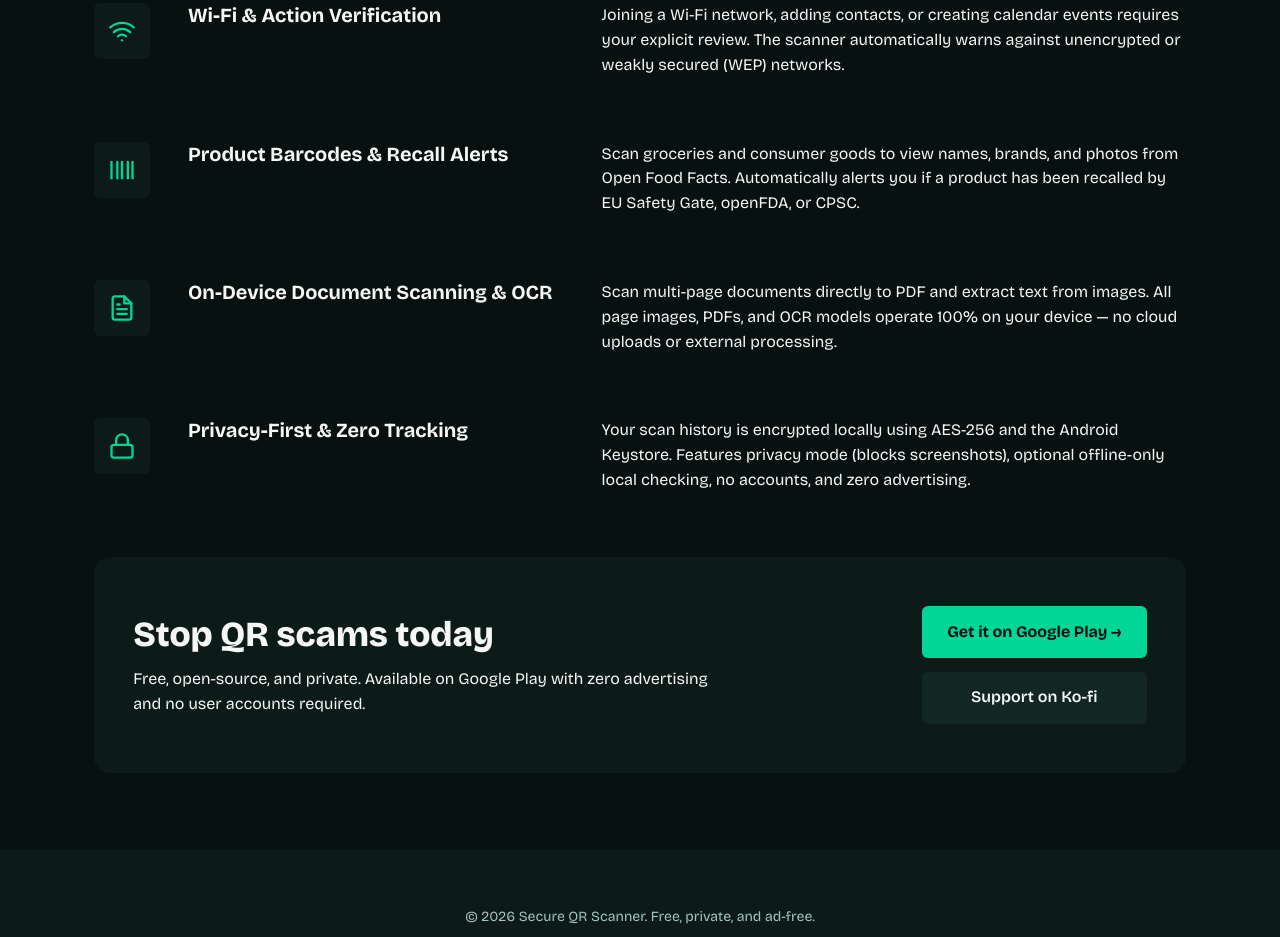
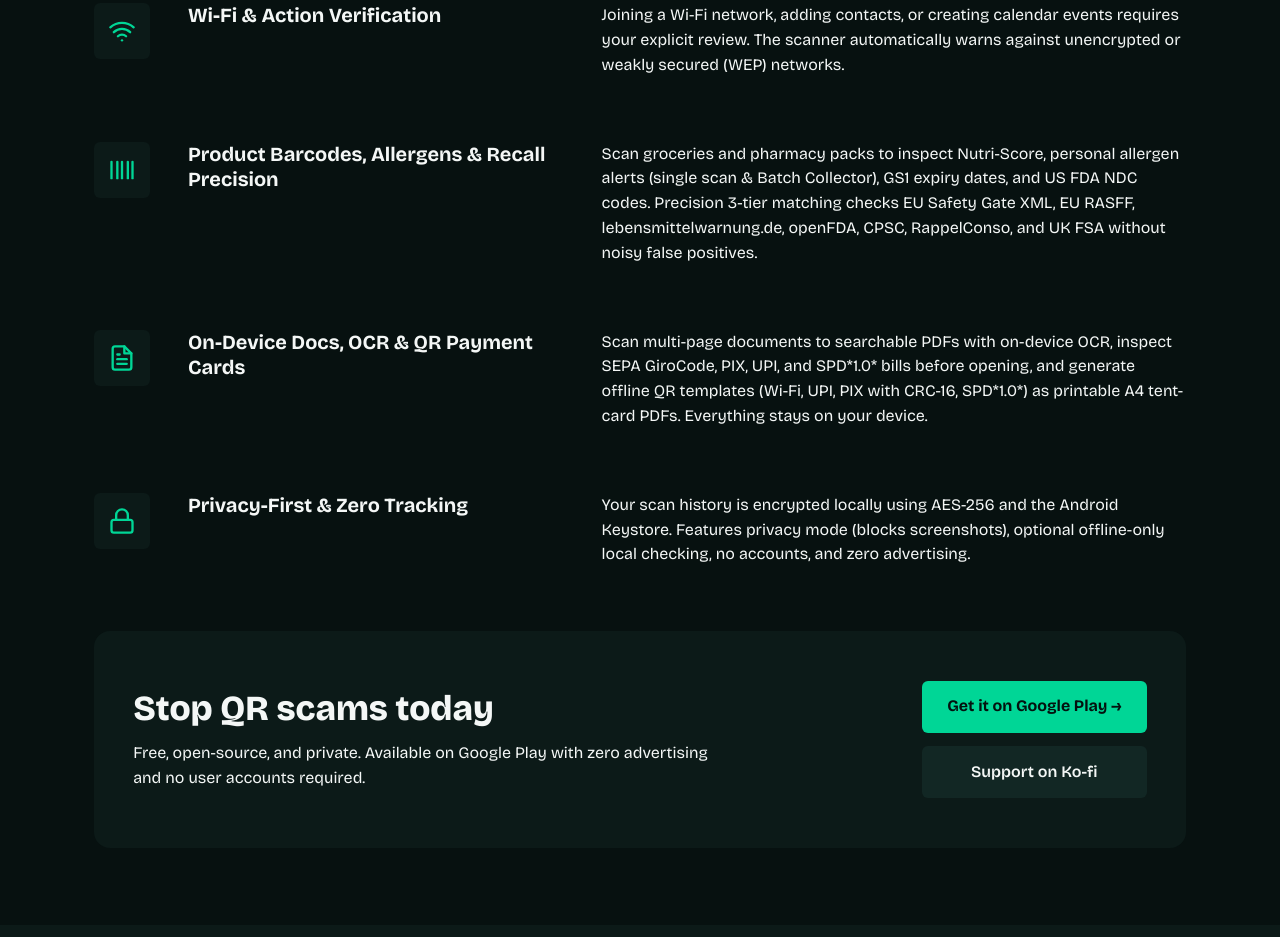
Before and after one commit to Steee001/secure-qr-scanner-website, a plain HTML site: page index.html in a window 1280 px wide. Shown: the part 2387-3324 px from the top of the page. Drawn offline with nearby package versions, Linux system fonts and the light colour scheme.

Commit message:
docs(release): sync v4.1.0 features and 4.1.x security policy

```diff
--- a/index.html
+++ b/index.html
@@ -197,11 +197,11 @@
             </svg>
           </div>
           <div class="capability-heading">
-            <h3>Product Barcodes & Recall Alerts</h3>
+            <h3>Product Barcodes, Allergens & Recall Precision</h3>
           </div>
           <div class="capability-text">
             <p>
-              Scan groceries and consumer goods to view names, brands, and photos from Open Food Facts. Automatically alerts you if a product has been recalled by EU Safety Gate, openFDA, or CPSC.
+              Scan groceries and pharmacy packs to inspect Nutri-Score, personal allergen alerts (single scan &amp; Batch Collector), GS1 expiry dates, and US FDA NDC codes. Precision 3-tier matching checks EU Safety Gate XML, EU RASFF, lebensmittelwarnung.de, openFDA, CPSC, RappelConso, and UK FSA without noisy false positives.
             </p>
           </div>
         </div>
@@ -217,11 +217,11 @@
             </svg>
           </div>
           <div class="capability-heading">
-            <h3>On-Device Document Scanning & OCR</h3>
+            <h3>On-Device Docs, OCR &amp; QR Payment Cards</h3>
           </div>
           <div class="capability-text">
             <p>
-              Scan multi-page documents directly to PDF and extract text from images. All page images, PDFs, and OCR models operate 100% on your device — no cloud uploads or external processing.
+              Scan multi-page documents to searchable PDFs with on-device OCR, inspect SEPA GiroCode, PIX, UPI, and SPD*1.0* bills before opening, and generate offline QR templates (Wi-Fi, UPI, PIX with CRC-16, SPD*1.0*) as printable A4 tent-card PDFs. Everything stays on your device.
             </p>
           </div>
         </div>
```
Also changed, not shown: 1 other file.
